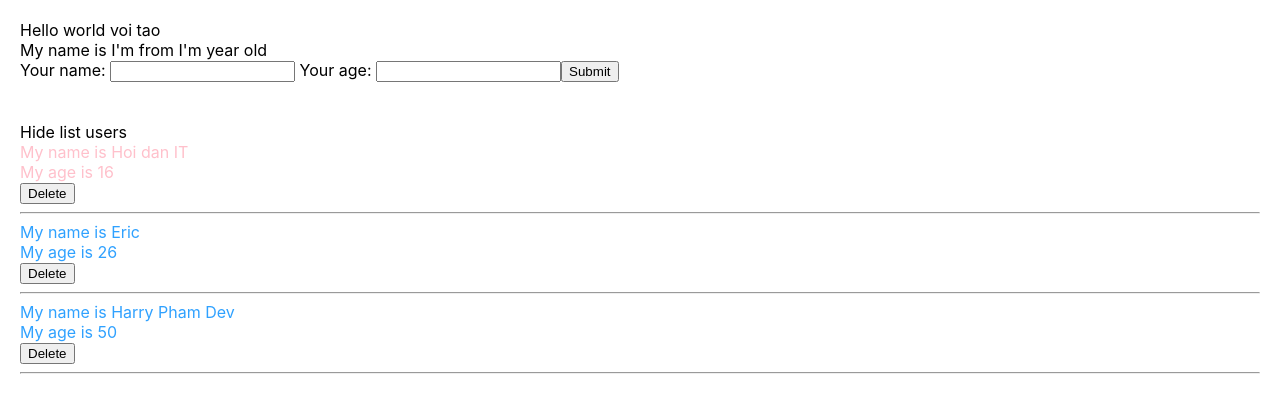
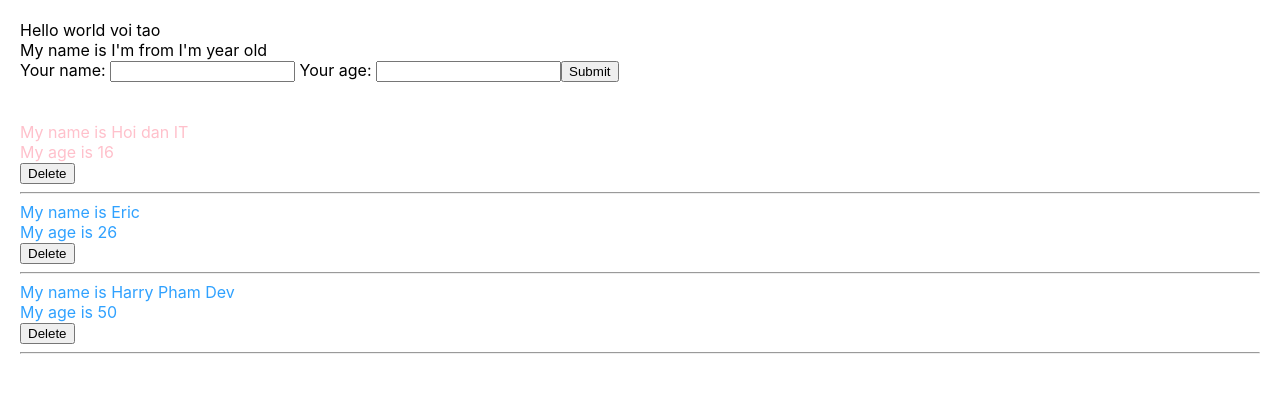
Before and after one commit to dqphuc/Hoc-react, a React (Create React App) app: page / in a window 1280 px wide. Shown: the top 412 px of the page. Built offline with nearby package versions, Linux system fonts and the light colour scheme.

Commit message:
video 34

```diff
--- a/src/components/DisplayInfor.js
+++ b/src/components/DisplayInfor.js
@@ -2,59 +2,51 @@ import React from "react";
 import "./DisplayInfor.scss";
 import logo from "./../logo.svg";
 
-class DisplayInfor extends React.Component {
-  constructor(props) {
-    console.log(">>>>> call contructor: 1");
-    super(props);
+// class DisplayInfor extends React.Component {
 
-    this.state = {
-      isShowListUser: true,
-    };
-  }
-  componentDidMount() {
-    console.log(">>> call me componentDidMount");
-    setTimeout(() => {
-      document.title = "Eric & Hoi dan IT";
-    }, 3000);
-  }
+//   render() {
+//     console.log(">>> call me render");
+//     // console.log(this.props)
+//     // destructuring array/object
+//     const { listUsers } = this.props;
+//     //console.log(listUsers);
+//     // const lisUsers = this.props.listUsres;
+//     return (
+//       <div className="display-infor-container">
 
-  componentDidUpdate(prevprops, prevState, snapshot) {
-    console.log(">>> call me componentDidUpdate", this.props, prevprops);
-    if (this.props.listUsers !== prevprops.listUsers) {
-      if (this.props.listUsers.length === 5) {
-        alert("you got 5 user");
-      }
-    }
-  }
+//         {true && (
+//           <div>
+//             {listUsers.map((user) => {
+//               return (
+//                 <div key={user.id} className={+user.age > 18 ? "green" : "red"}>
+//                   <div>
+//                     <div> My name is {user.name}</div>
+//                     <div> My age is {user.age} </div>
+//                   </div>
+//                   <div>
+//                     <button
+//                       onClick={() => this.props.handleDeleteUser(user.id)}
+//                     >
+//                       Delete
+//                     </button>
+//                   </div>
+//                   <hr />
+//                 </div>
+//               );
+//             })}
+//           </div>
+//         )}
+//       </div>
+//     );
+//   }
+// }
 
-  handleShowHide = () => {
-    this.setState({
-      isShowListUser: !this.state.isShowListUser,
-    });
-  };
-  render() {
-    console.log(">>> call me render");
-    // console.log(this.props)
-    // destructuring array/object
-    const { listUsers } = this.props;
-    //console.log(listUsers);
-    // const lisUsers = this.props.listUsres;
+const DisplayInfor = (props) => {
+  const { listUsers } = props;
+
   return (
     <div className="display-infor-container">
-        {/* <img src={logo} /> */}
-
-        <div>
-          <span
-            onClick={() => {
-              this.handleShowHide();
-            }}
-          >
-            {this.state.isShowListUser === true
-              ? "Hide list users"
-              : "Show list users"}
-          </span>
-        </div>
-        {this.state.isShowListUser && (
+      {true && (
         <div>
           {listUsers.map((user) => {
             return (
@@ -64,9 +56,7 @@ class DisplayInfor extends React.Component {
                   <div> My age is {user.age} </div>
                 </div>
                 <div>
-                    <button
-                      onClick={() => this.props.handleDeleteUser(user.id)}
-                    >
+                  <button onClick={() => props.handleDeleteUser(user.id)}>
                     Delete
                   </button>
                 </div>
@@ -78,6 +68,6 @@ class DisplayInfor extends React.Component {
       )}
     </div>
   );
-  }
-}
+};
+
 export default DisplayInfor;
```
Lines whose indentation alone changed are shown as unchanged.
